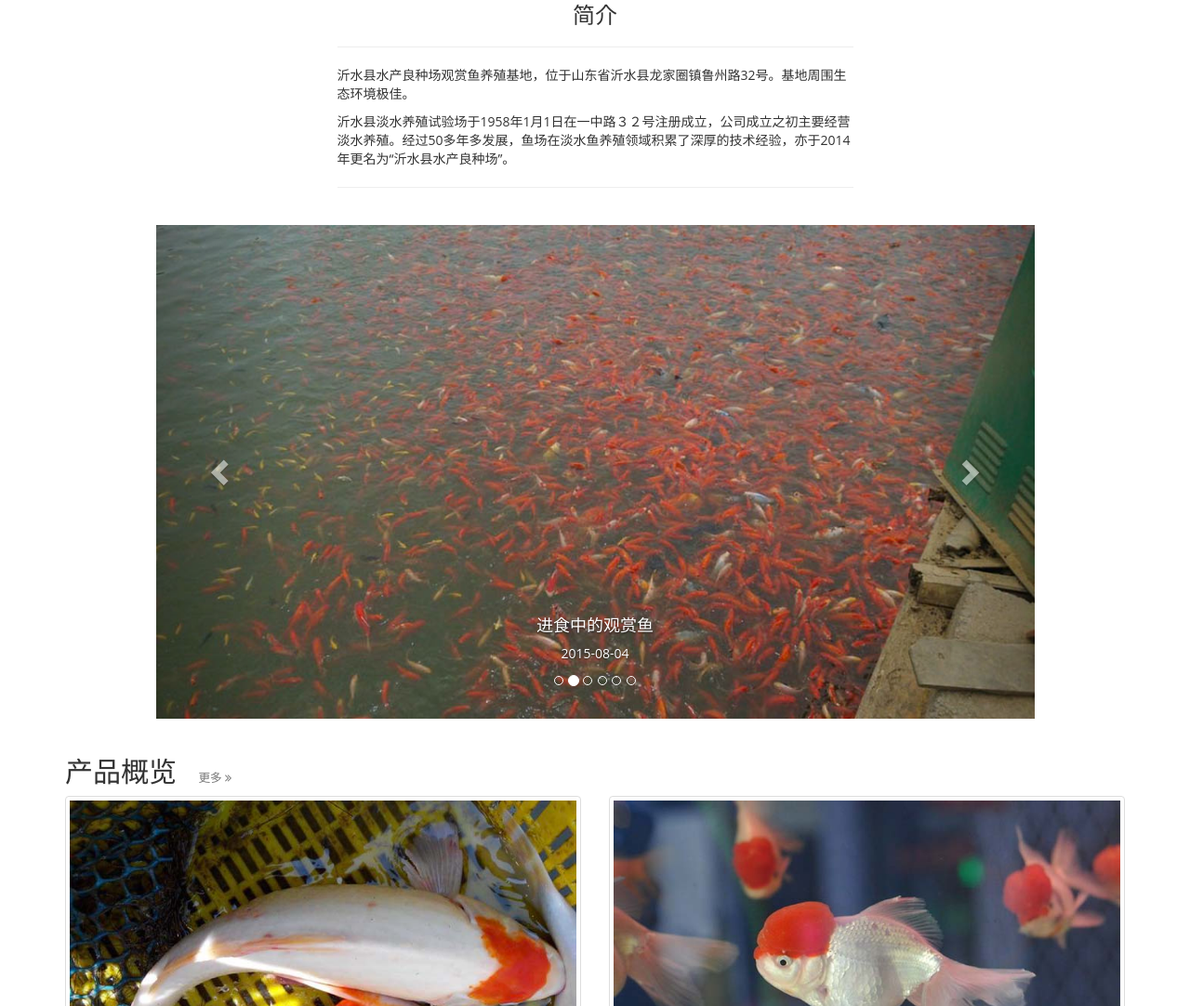
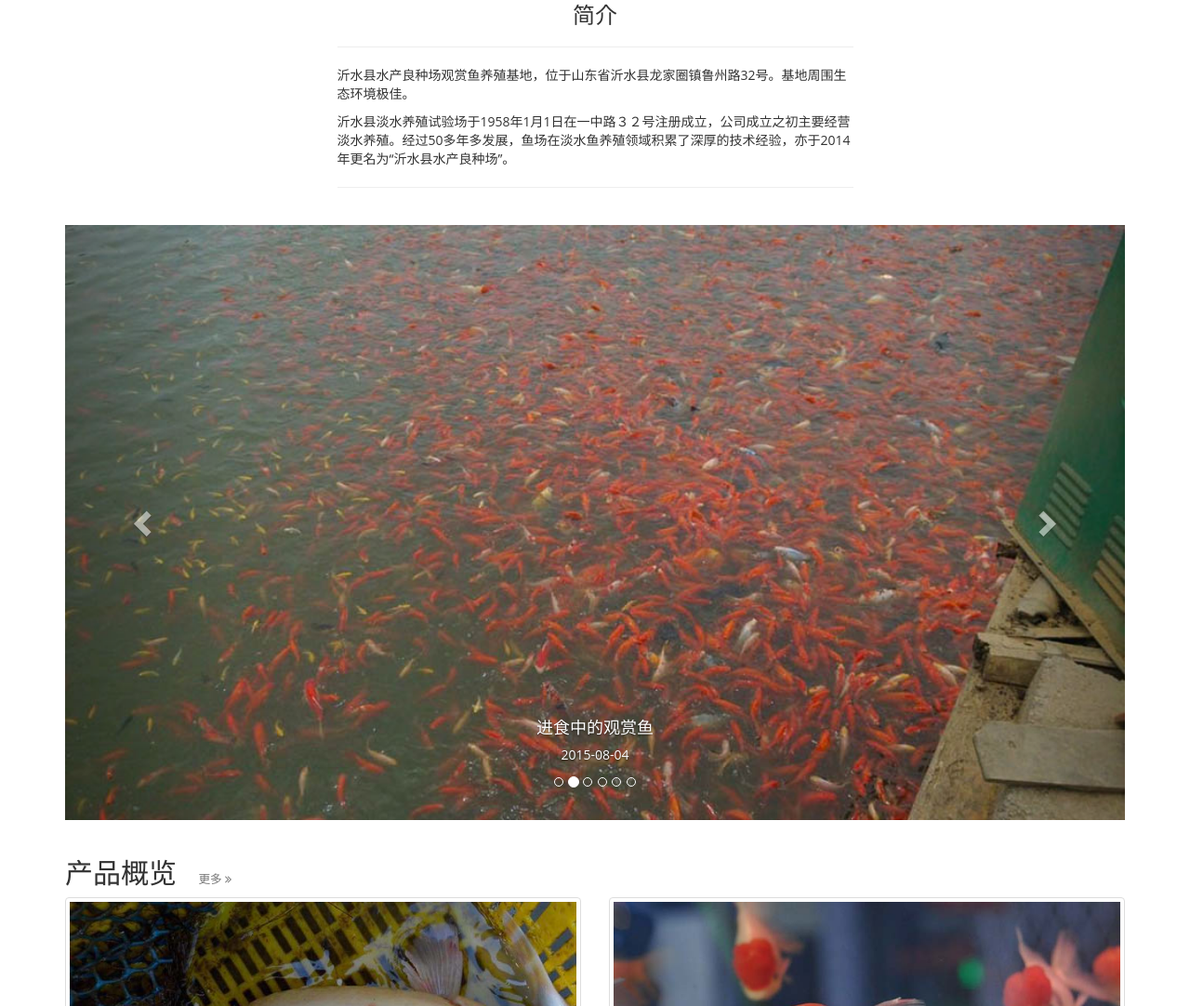
Before and after one commit to zilong-thu/fishfarm, a website: page views/index.html in a window 1280 px wide. Shown: the part 581-1663 px from the top of the page at 93% size. Drawn offline with nearby package versions, Linux system fonts and the light colour scheme; files that its build step writes are made by us from their sources.

Commit message:
typecode bug fix

```diff
--- a/public/css/src/modify-bootstrap.less
+++ b/public/css/src/modify-bootstrap.less
@@ -1,3 +1,9 @@
 .badge-sm{
     font-weight: normal;
 }
+
+
+.carousel-inner>.item>img,
+.carousel-inner>.item>a>img{
+    width: 100%;
+}
--- a/views/index.html
+++ b/views/index.html
@@ -31,7 +31,7 @@
     </div>
   </div>
   <div class="row">
-    <div class="col-xs-12 col-md-10 col-center">
+    <div class="col-xs-12 col-md-12 col-center">
       <div id="carousel-example-generic" class="carousel slide" data-ride="carousel" data-interval="3000">
         <!-- Indicators -->
         <ol class="carousel-indicators">
```
Also changed, not shown: public/css/style.css.
